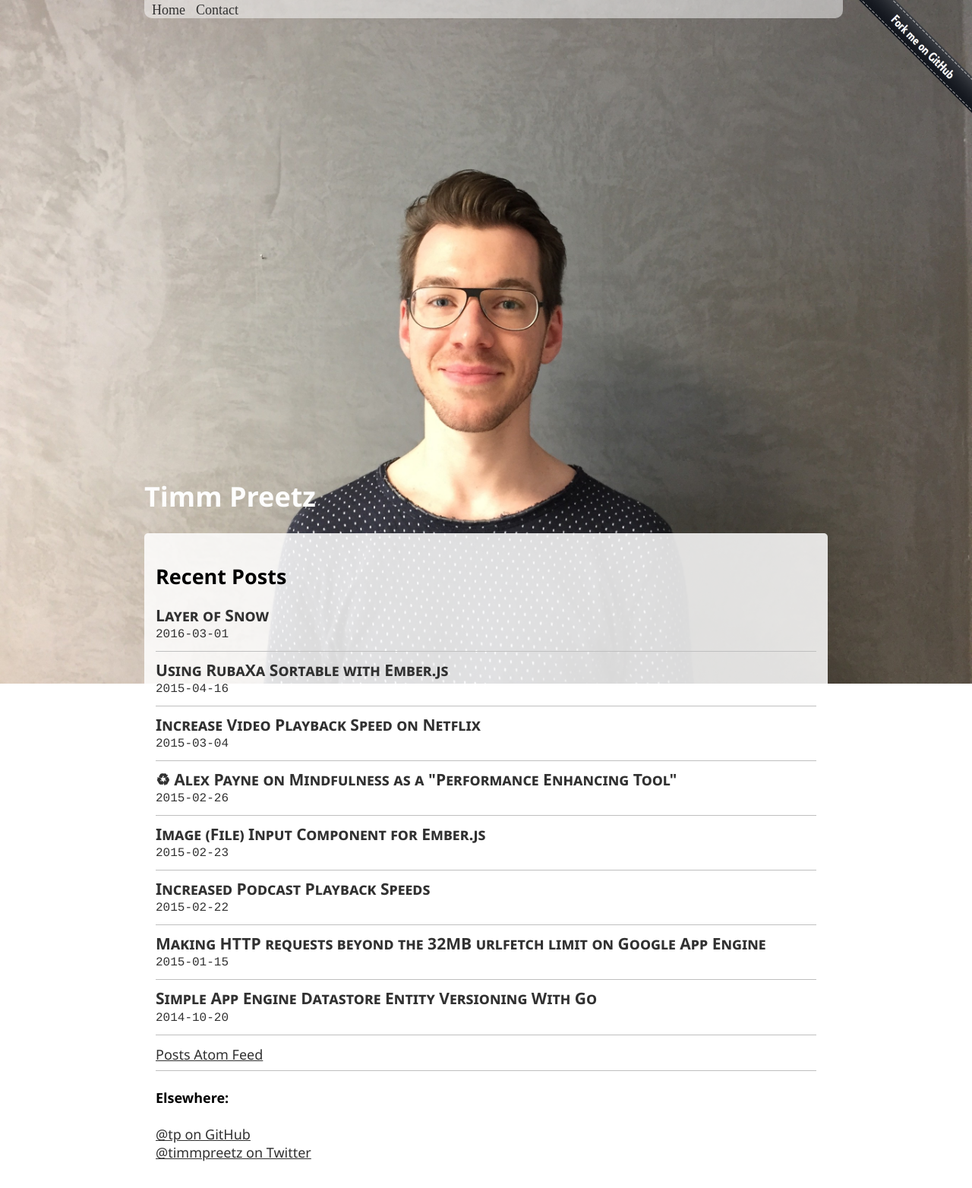
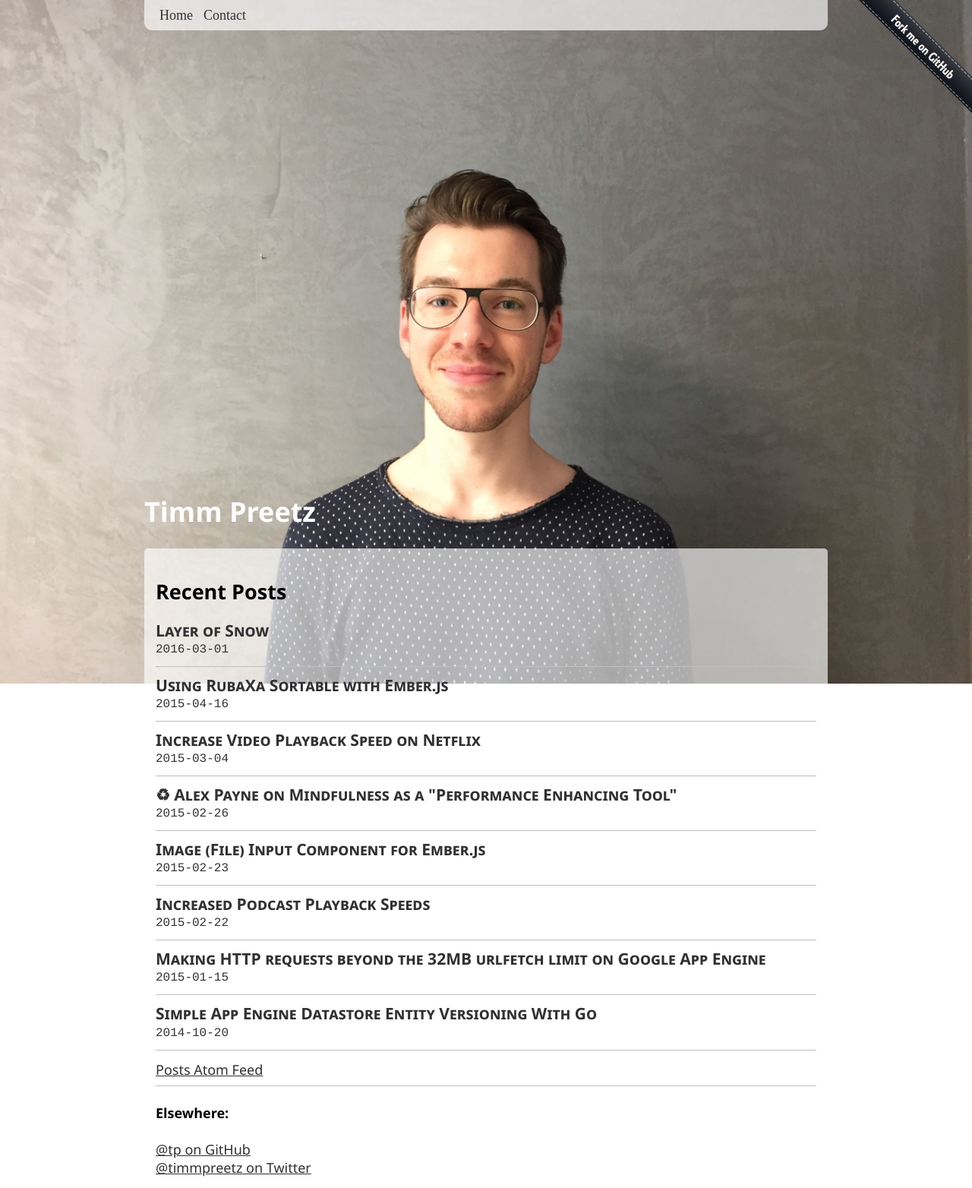
Before and after one commit to tp/page, a Jekyll site: the page built from index.html, in a window 1280 px wide. Shown: the whole page at 76% size. Built offline with Jekyll 4.4.1, drawn with Linux system fonts in a browser that asks for light colours.

Commit message:
overall style improvements

```diff
--- a/_layouts/default.html
+++ b/_layouts/default.html
@@ -40,6 +40,13 @@
   body {
     background-color: #FDFDFD;
   }
+  .contentWrapper {
+    padding: 0 20px;
+  }
+  nav {
+    background-color: rgba(228,228,228,0.65) !important;
+  }
+
   {% endif %}
 
   body {
@@ -61,20 +68,34 @@
     border-left: 1px solid #c0c0c0;
   }
 
+  #mainWrapper {
+    max-width: 900px;
+    margin: auto;
+    display: flex;
+    flex-direction: column;
+  }
+
   nav {
-    width: 900px;
-    padding: 0 10px;
-    position: fixed;
-    margin: auto;
-    background-color: rgba(255,255,255,0.5);
+    padding: 0 20px;
+    background-color: rgba(255,255,255,0.65);
     border-radius: 0 0 10px 10px;
-    margin-top: -20px;
+    height: 40px;
+
+    -webkit-backdrop-filter: blur(7px);
+    position: -webkit-sticky;
+    top: 0px;
+    z-index: 1
   }
 
   nav a {
     color: #313131;
     font-family: Futura;
     text-decoration: none;
+    line-height: 40px;
+  }
+
+  nav a:hover {
+    text-decoration: underline;
   }
 
   div.sbs {
@@ -134,9 +155,10 @@
 </head>
 <body>
 <div class="bg"></div>
-<a href="https://github.com/tp"><img style="position: absolute; top: 0; right: 0; border: 0; width: 149px; height: 149px; z-index: 1;" src="/assets/right-graphite@2x.png" alt="Fork me on GitHub"></a>
+<a href="https://github.com/tp"><img style="position: absolute; top: 0; right: 0; border: 0; width: 149px; height: 149px; z-index: 2;" src="/assets/right-graphite@2x.png" alt="Fork me on GitHub"></a>
 
-<div style="max-width: 900px; margin: auto; padding-top: 20px;">
+<div id="mainWrapper">
+
   <nav>
     <a href="/">Home</a>   <a href="/contact.html">Contact</a>
   </nav>
--- a/index.html
+++ b/index.html
@@ -12,7 +12,7 @@
   </div>
 </div>
 
-<div style="background-color: rgba(255,255,255,0.85); border-radius: 5px; padding: 15px;">
+<div style="background-color: rgba(255,255,255,0.65); border-radius: 5px; padding: 15px; -webkit-backdrop-filter: blur(7px);">
   <div class="recentPosts">
     <h2>Recent Posts</h2>
     {% for post in site.posts %}
```
